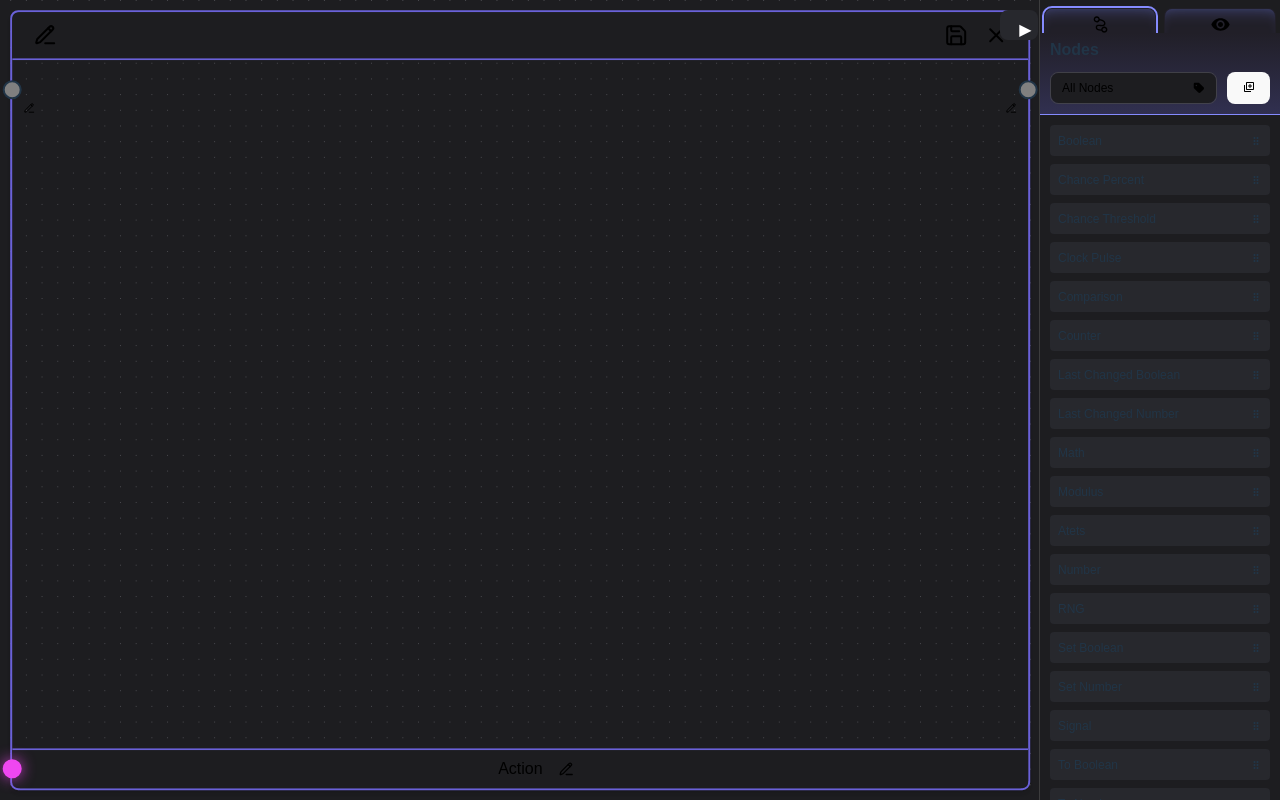
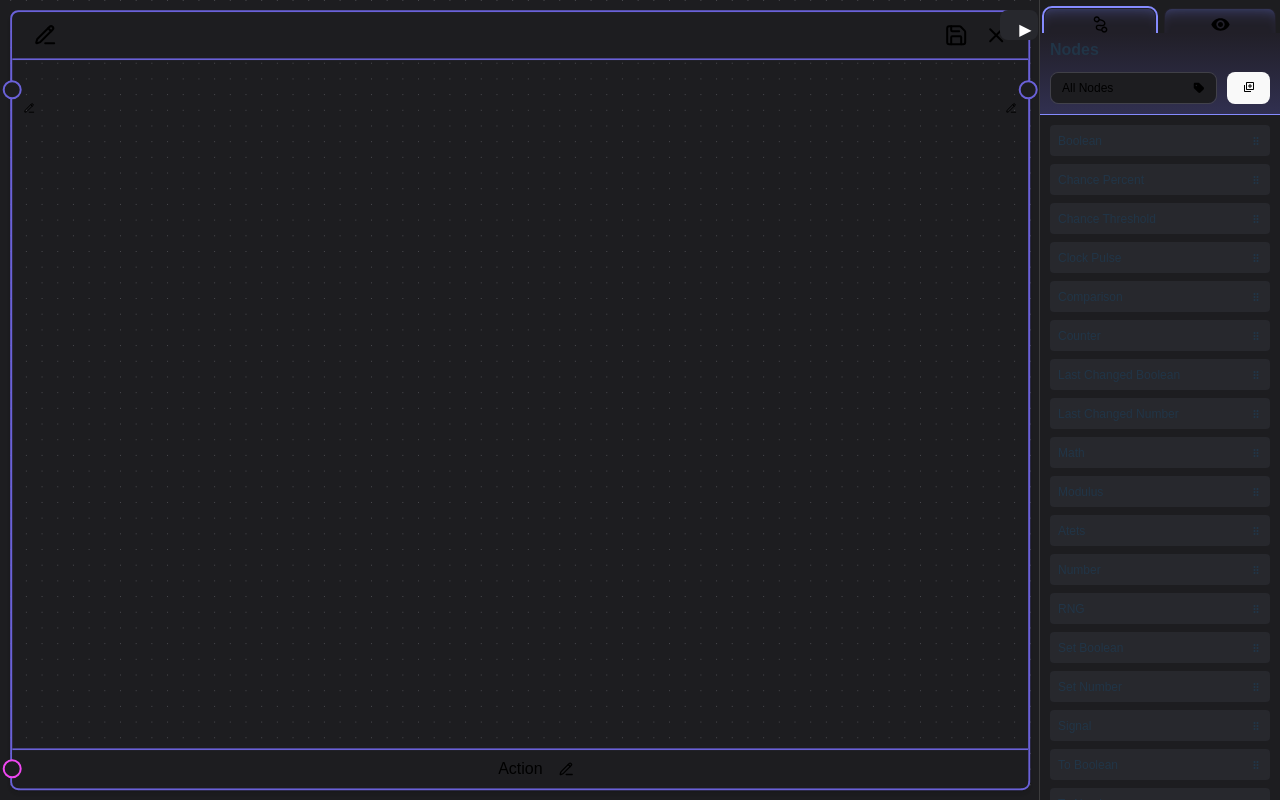
Before and after one commit to jessebofill/flow, a React (Vite) app: page / in a window 1280 px wide. Both pictures are taken after a click on the button 1248 px from the left and 88 px from the top of the page. Built offline with nearby package versions, Linux system fonts and the light colour scheme.

Commit message:
fix node creator handle issues

```diff
--- a/src/components/ConnectionLine.tsx
+++ b/src/components/ConnectionLine.tsx
@@ -1,7 +1,8 @@
 import { getBezierPath, Position, type ConnectionLineComponentProps, type Edge } from '@xyflow/react';
 import type { FC } from 'react';
-import type { DataTypeName } from '../types/types';
+import { DataTypeNames, type DataTypeName } from '../types/types';
 import { globalNodeInstanceRegistry } from '../const/nodeTypes';
+import { bangInHandleId, nodeCreatorNodeId } from '../const/const';
 
 export type TBasicEdge = Edge<{
     dataType: DataTypeName;
@@ -25,7 +26,8 @@ export const ConnectionLine: FC<ConnectionLineComponentProps> = ({ fromNode, fro
         targetY: fromY,
         targetPosition: Position.Left,
     });
-    const type = globalNodeInstanceRegistry.get(fromNode.id)?.getHandleType(fromHandle.id!);
+    const type = fromNode.id === nodeCreatorNodeId && fromHandle.id === bangInHandleId ? DataTypeNames.Bang :
+        globalNodeInstanceRegistry.get(fromNode.id)?.getHandleType(fromHandle.id!);
 
     return (
         <g>
--- a/src/components/FlowGraphEditor.tsx
+++ b/src/components/FlowGraphEditor.tsx
@@ -44,7 +44,6 @@ export const FlowGraphEditor: FC<object> = () => {
     );
     const onConnect = useCallback(
         (connection: Connection) => {
-            console.log(connection)
             setMasterEdges((edgesSnapshot) => {
                 const { source, sourceHandle, target, targetHandle } = connection;
                 const alreadyExists = edgesSnapshot.some((e) => e.source === source && e.sourceHandle === sourceHandle && e.target === target && e.targetHandle === targetHandle);
@@ -59,8 +58,8 @@ export const FlowGraphEditor: FC<object> = () => {
                     data: { dataType: dataType }
                 } as TBasicEdge
 
-                //do not allow multiple connection from same source handle of nodecreator
-                const filtered = edgesSnapshot.filter((e) => !(e.source === nodeCreatorNodeId && e.sourceHandle === sourceHandle))
+                //do not allow multiple connection from same source handle of nodecreator except bang
+                const filtered = edgesSnapshot.filter((e) => !(e.source === nodeCreatorNodeId && e.sourceHandle === sourceHandle && sourceHandle !== bangInHandleId))
                     //do not allow multiple connections to same target handle except for bang
                     .filter((e) => !(e.target === target && e.targetHandle === targetHandle && targetHandle !== bangInHandleId));
                 return addEdge(edge, filtered);
@@ -89,7 +88,7 @@ export const FlowGraphEditor: FC<object> = () => {
                 data: { dataType: dataType }
             } as TBasicEdge
 
-            const filtered = edgesSnapshot.filter((e) => !(e === oldEdge || e.source === nodeCreatorNodeId && e.sourceHandle === sourceHandle))
+            const filtered = edgesSnapshot.filter((e) => !(e === oldEdge || e.source === nodeCreatorNodeId && e.sourceHandle === sourceHandle && sourceHandle !== bangInHandleId))
                 .filter((e) => !(e.target === target && e.targetHandle === targetHandle && targetHandle !== bangInHandleId));
             return addEdge(edge, filtered);
         });
--- a/src/components/nodes/NodeCreator.tsx
+++ b/src/components/nodes/NodeCreator.tsx
@@ -30,12 +30,14 @@ export const NodeCreator: FC<NodeProps<Node>> = ({ id: nodeId }: NodeProps) => {
     const [actionName, setActionName] = useState('Action');
     const updateInternals = useUpdateNodeInternals();
 
+    const isHandleConnected = useCallback((handleId: string) => edges.some(edge => edge.source === nodeId && edge.sourceHandle === handleId || edge.target === nodeId && edge.targetHandle === handleId), [edges, nodeId]);
+
     useEffect(() => {
         setIsCreatingNode(true);
         return () => setIsCreatingNode(false);
     }, [setIsCreatingNode])
 
-    useEffect(() => setIsBangConnected(!!getConnectedTargets(edges, nodeId, bangInHandleId).length), [edges, nodeId])
+    useEffect(() => setIsBangConnected(isHandleConnected(bangInHandleId)), [isHandleConnected])
 
     useEffect(() => {
         //remove handles that have no connections and make sure last handle is ghost
@@ -185,7 +187,7 @@ export const NodeCreator: FC<NodeProps<Node>> = ({ id: nodeId }: NodeProps) => {
                     {inputs.map((handle) =>
                         <div key={handle.id} style={{ display: 'flex', flexDirection: 'column' }}>
                             <Handle
-                                className={getDataType(handle)}
+                                className={`${getDataType(handle)} ${isHandleConnected(handle.id) ? 'connected' : ''}`}
                                 id={handle.id}
                                 type='source'
                                 position={Position.Right}
@@ -208,8 +210,7 @@ export const NodeCreator: FC<NodeProps<Node>> = ({ id: nodeId }: NodeProps) => {
                         <div key={handle.id} style={{ display: 'flex', flexDirection: 'column', alignItems: 'flex-end' }}>
 
                             <Handle
-                                className={getDataType(handle)}
-
+                                className={`${getDataType(handle)} ${isHandleConnected(handle.id) ? 'connected' : ''}`}
                                 id={handle.id}
                                 type='target'
                                 position={Position.Left}
@@ -242,7 +243,7 @@ export const NodeCreator: FC<NodeProps<Node>> = ({ id: nodeId }: NodeProps) => {
             >
                 <div>
                     <Handle
-                        className={DataTypeNames.Bang}
+                        className={`${DataTypeNames.Bang} ${isBangConnected ? 'connected' : ''}`}
                         id={bangInHandleId}
                         type='source'
                         position={Position.Right}
--- a/src/const/utils.ts
+++ b/src/const/utils.ts
@@ -1,8 +1,9 @@
 import { type Connection, type Edge, type Node } from '@xyflow/react';
 import { globalNodeInstanceRegistry } from './nodeTypes';
-import { nodeCreatorNodeId } from './const';
+import { bangInHandleId, nodeCreatorNodeId } from './const';
 import { appDb } from '../database';
 import { ProxyNode } from '../components/nodes/core/ProxyNode';
+import { DataTypeNames } from '../types/types';
 
 
 export function getConnections(edges: Edge[], nodeId: string, handleId: string) {
@@ -74,6 +75,7 @@ export function validateConnection(connection: Connection | Edge, edges: Edge[])
     if (targetHandle === null || targetHandle === undefined) throw new Error('Target node had no hanlde id to connect to');
 
     if (source === nodeCreatorNodeId) {
+        if (sourceHandle === bangInHandleId ) return getNodeHandleType(target, targetHandle) === DataTypeNames.Bang;
         return true;
         // const existingTargets = getConnectedTargets(edges, source, sourceHandle);
         // if (existingTargets.length <= 0) return true;
--- a/src/types/types.ts
+++ b/src/types/types.ts
@@ -19,7 +19,7 @@ export type DataTypes = {
 
 
 export type HandleDef = {
-    label?: ReactElement | string;
+    label?: string;
     dataType: DataTypeName; //bang type only used for outputs
 };
 
--- a/src/xy-theme.css
+++ b/src/xy-theme.css
@@ -233,8 +233,7 @@ body {
     transition: box-shadow .2s, opactity .2s, background-color .4s;
 }
 
-.react-flow__handle.connected,
-.node-creator .react-flow__handle:not(.ghost) {
+.react-flow__handle.connected {
     background-color: var(--data-type-color);
     box-shadow: 0 0 15px -1px var(--data-type-color);
 }
@@ -247,12 +246,8 @@ body {
     transform: translate(-50%);
 }
 
-.node-creator .react-flow__handle {
-    background-color: var(--data-type-color);
-}
-
 .react-flow__handle.ghost {
-    background-color: gray;
+    border-color: var(--xy-node-border-default-color);
 }
 
 .react-flow__handle.connectionindicator:hover {
@@ -261,9 +256,8 @@ body {
 
 .react-flow__handle.connectionindicator:hover:not(.connectingto),
 .react-flow__handle.connectingto.valid {
-    /* border-color: var(--xy-theme-edge-hover); */
-    /* background-color: white; */
-    box-shadow: 0 0 10px 3px var(--data-type-color), 0 0 5px 0 inset var(--data-type-color);
+    --default-shadow-color: #706ba8;
+    box-shadow: 0 0 10px 3px var(--data-type-color, var(--default-shadow-color)), 0 0 5px 0 inset var(--data-type-color, var(--default-shadow-color));
 }
 
 .react-flow__handle.connectionindicator:focus,
```
